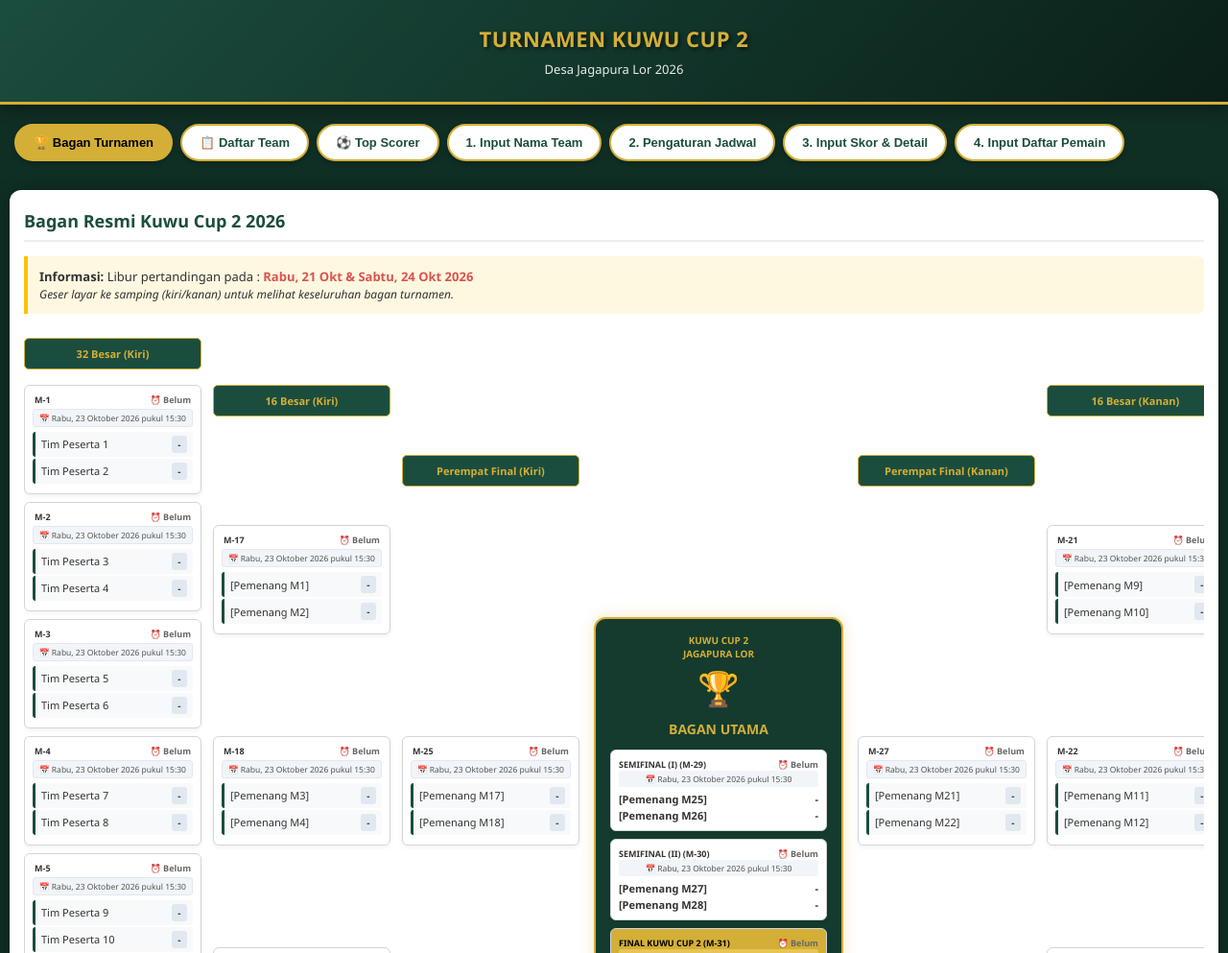
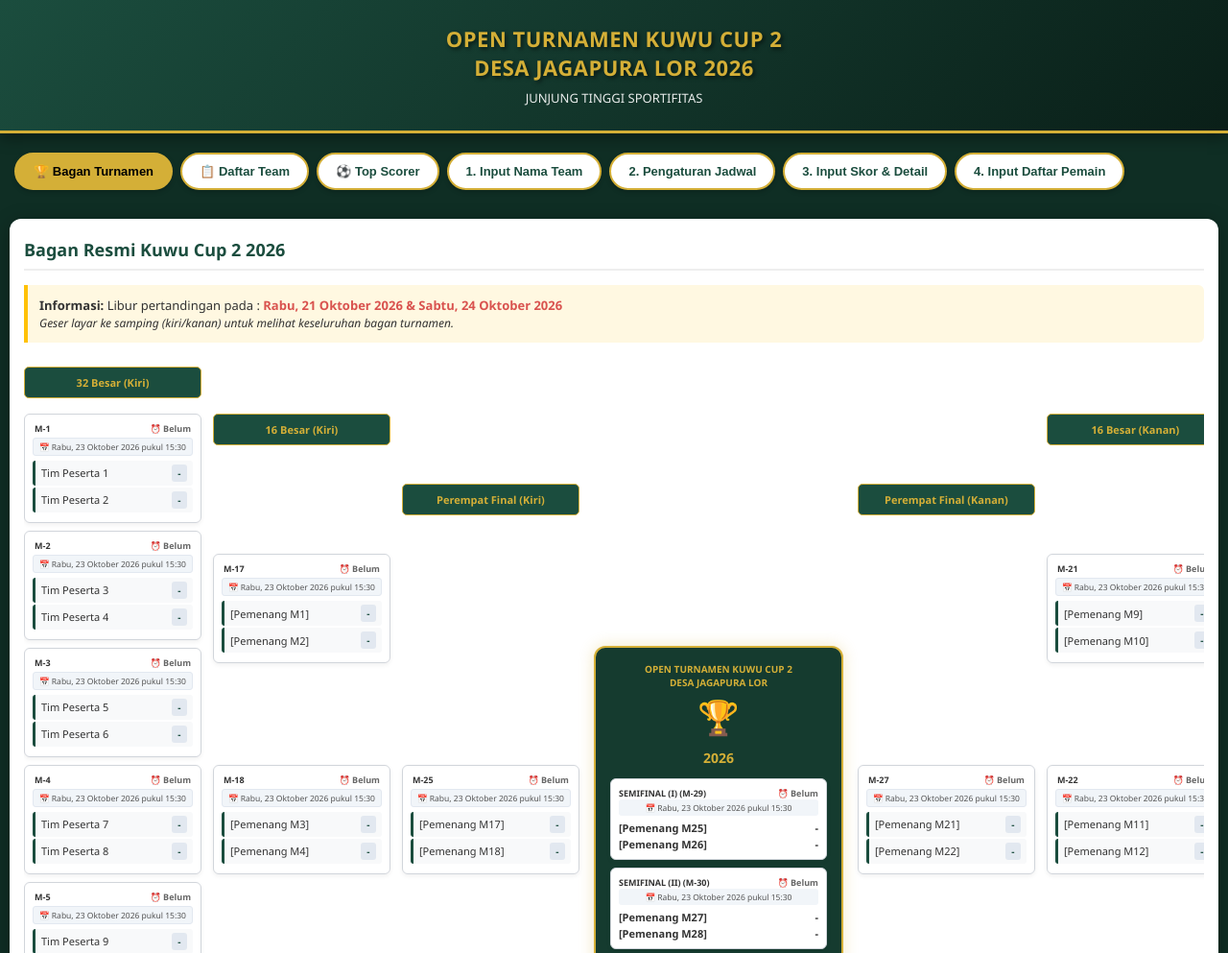
Before and after one commit to reang-bit/kuwucup2, a plain HTML site: page index.html in a window 1280 px wide. Shown: the top 993 px of the page at 96% size. Drawn offline with Linux system fonts and the light colour scheme; no server answers.

Commit message:
index.html

```diff
--- a/index.html
+++ b/index.html
@@ -565,8 +565,8 @@
     </div>
 
     <header>
-        <h1>TURNAMEN KUWU CUP 2</h1>
-        <p>Desa Jagapura Lor 2026</p>
+        <h1>OPEN TURNAMEN KUWU CUP 2<br>DESA JAGAPURA LOR 2026</h1>
+        <p>JUNJUNG TINGGI SPORTIFITAS</p>
     </header>
 
     <div class="container">
@@ -610,7 +610,7 @@
         <div id="tab-bracket" class="section active">
             <h2>Bagan Resmi Kuwu Cup 2 2026</h2>
             <div class="notice">
-                <strong>Informasi:</strong> Libur pertandingan pada : <span style="color:#d9534f; font-weight:bold;">Rabu, 21 Okt & Sabtu, 24 Okt 2026</span><br>
+                <strong>Informasi:</strong> Libur pertandingan pada : <span style="color:#d9534f; font-weight:bold;">Rabu, 21 Oktober 2026 & Sabtu, 24 Oktober 2026</span><br>
                 <em style="font-size:12px;">Geser layar ke samping (kiri/kanan) untuk melihat keseluruhan bagan turnamen.</em>
             </div>
 
@@ -1354,9 +1354,9 @@
 
             let centerHTML = `
                 <div class="center-stage">
-                    <div style="font-size:10px; font-weight:bold; color:var(--accent-color);">KUWU CUP 2<br>JAGAPURA LOR</div>
+                    <div style="font-size:10px; font-weight:bold; color:var(--accent-color);">OPEN TURNAMEN KUWU CUP 2<br>DESA JAGAPURA LOR</div>
                     <div class="trophy-box">🏆</div>
-                    <h3>BAGAN UTAMA</h3>
+                    <h3>2026</h3>
 
                     ${generateCenterCard(28, "SEMIFINAL (I)")}
                     ${generateCenterCard(29, "SEMIFINAL (II)")}
```
